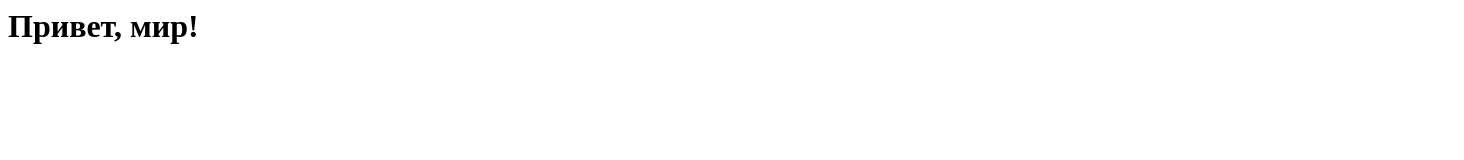
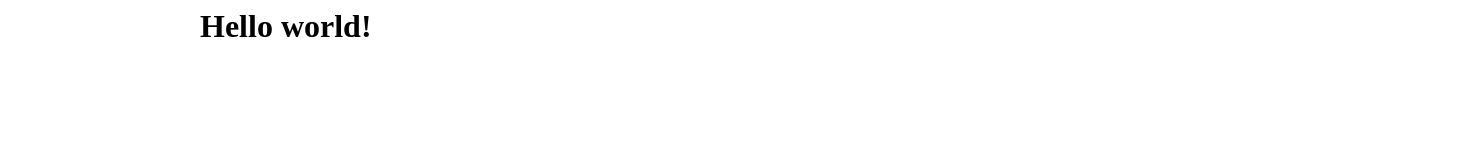
Before and after one commit to goyalion17/js_for_kids, a plain HTML site: page index.html in a window 1280 px wide. Shown: the whole page, 1464 px wide, since content can reach past the window. Drawn offline with nearby package versions, Linux system fonts and the light colour scheme.

Commit message:
jQuery: mousemove, click, offset, setInterval

```diff
--- a/index.html
+++ b/index.html
@@ -5,7 +5,7 @@
     <title>JavaScript for kids</title>
 </head>
 <body>
-    <h1 class="main-heading">Привет, мир!</h1>
+    <h1 class="main-heading">Hello world!</h1>
 
     <script src="https://code.jquery.com/jquery-2.1.0.js"></script>
     <script src="script.js"></script>
--- a/script.js
+++ b/script.js
@@ -714,7 +714,7 @@ const timeoutId = setTimeout(doHomeworkAlarm, 3000)
 clearTimeout(timeoutId); */
 
 // setInterval
-let counter = 1
+/* let counter = 1
 
 const message = () =>{
   console.log(`Ти дивишься в консоль вже ${counter} секунд`)
@@ -722,4 +722,56 @@ const message = () =>{
 }
 const intervalId = setInterval(message, 5000)
 
-clearInterval(intervalId)
+clearInterval(intervalId) */
+
+// 10.11.2023 ===============================================================
+/* let leftOffset = 0;
+
+const moveHeading = () => {
+  $(".main-heading").offset({ left: leftOffset });
+  leftOffset++;
+  if (leftOffset > 200) {
+    leftOffset = 0;
+  }
+};
+
+setInterval(moveHeading, 15); */
+
+/* var clickHandler = function (event) {
+  console.log("Клик! " + event.pageX + " " + event.pageY);
+};
+$("h1").click(clickHandler); */
+
+/* $("html").mousemove((e) => {
+  $(".main-heading").offset({
+    left: e.pageX,
+    top: e.pageY,
+  });
+}); */
+
+// Homework
+// 1
+/* $("html").click((e) => {
+  $(".main-heading").offset({
+    left: e.pageX,
+    top: e.pageY,
+  });
+}); */
+
+// 2
+
+let offset = 0;
+
+const moveHeading = () => {
+  $(".main-heading").offset({ left: offset });
+  offset++;
+  if (offset > 200) {
+    offset = 200;
+  } else if (offset > 200 && offset > 400){
+    offset = 200;
+    $(".main-heading").offset({ down: offset });
+    offset++;
+  }
+};
+
+setInterval(moveHeading, 15);
```
